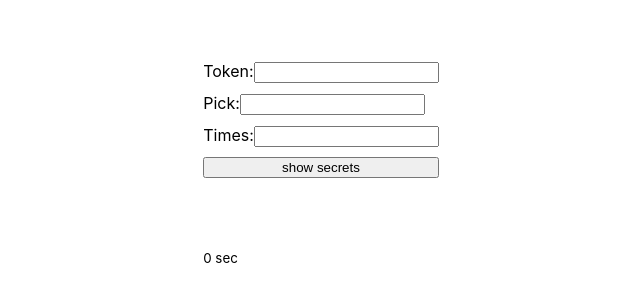
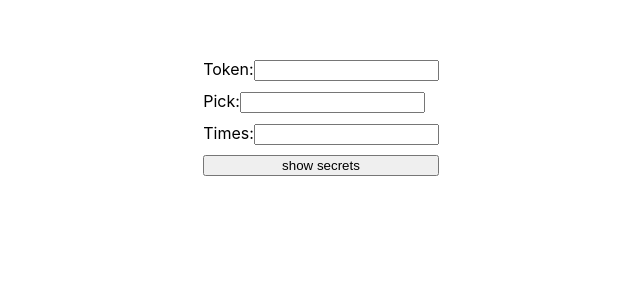
Before and after one commit to kirill-ottofeller/zero-benchmark, a Next.js app: page / in a window 1280 px wide. Shown: the part 237-538 px from the top of the page, without its empty margins (319-959 px from the left). Built offline with nearby package versions, Linux system fonts and the light colour scheme.

Commit message:
add average value

```diff
--- a/pages/api/zero-secrets.ts
+++ b/pages/api/zero-secrets.ts
@@ -5,7 +5,8 @@ import {zero} from '@zerosecrets/zero'
 
 type Data = {
   secrets: {name: string, value: string}[]
-  timestamp: number
+  totalTime: number
+  averageTime: number
   error: string | null
 }
 
@@ -28,9 +29,20 @@ export default async function handler(
         )
   }catch(error) {
     const t2 = performance.now()
-    return res.status(200).json({error: JSON.stringify({error}, undefined, 2), secrets, timestamp: t2 - t1})
+    return res.status(200).json({
+      error: JSON.stringify({error}, undefined, 2),
+      secrets,
+      totalTime: t2 - t1,
+      averageTime: (t2 - t1) / body.counter
+    })
   }
 
   const t2 = performance.now()
-  res.status(200).json({secrets, timestamp: t2 - t1, error: null})
+
+  res.status(200).json({
+    secrets,
+    totalTime: t2 - t1,
+    averageTime: (t2 - t1) / body.counter,
+    error: null
+  })
 }
--- a/pages/index.tsx
+++ b/pages/index.tsx
@@ -4,7 +4,7 @@ import { FormEventHandler, useRef, useState } from 'react'
 import styles from '../styles/Home.module.css'
 
 const Home: NextPage = () => {
-  const [data, setData] = useState({secrets: [], timestamp: 0, error: null})
+  const [data, setData] = useState({secrets: [], totalTime: 0, averageTime: 0, error: null})
   const [isLoading, setIsLoading] = useState(false)
 
   const showSecrets: FormEventHandler<HTMLFormElement> = event => {
@@ -66,7 +66,11 @@ const Home: NextPage = () => {
             {data.secrets.map(({name, value}, index) => <li key={index}>{index + 1}. {name}: {value}</li>)}
           </ul>
 
-          <small>{data.timestamp / 1000} sec</small>
+          <div>
+            {Boolean(data.totalTime) && <small>total: {data.totalTime / 1000} sec</small>}
+            <br />
+            {Boolean(data.averageTime) && <small>average: {data.averageTime / 1000} sec</small>}
+          </div>
         </>}
       </main>
     </div>
```
